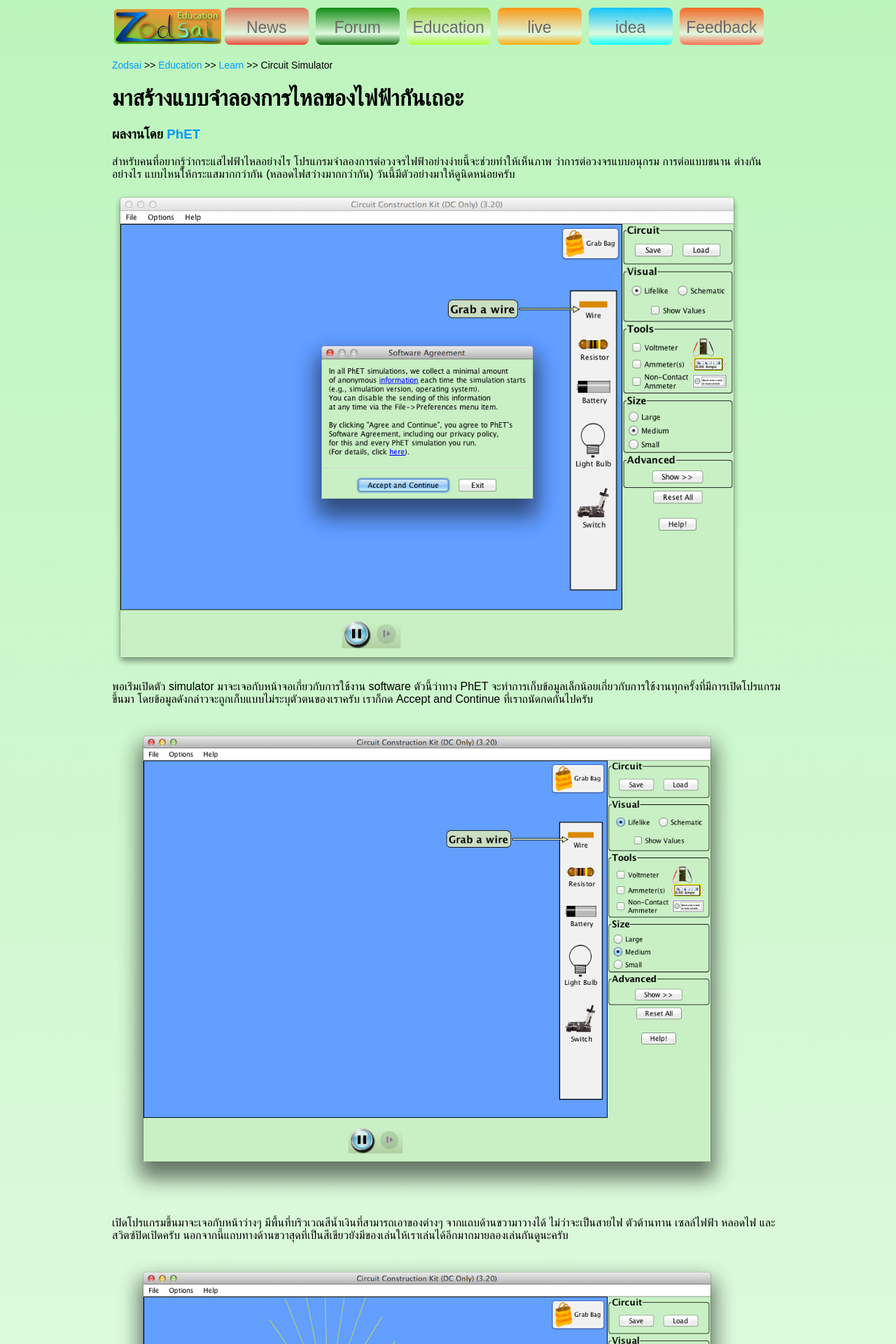
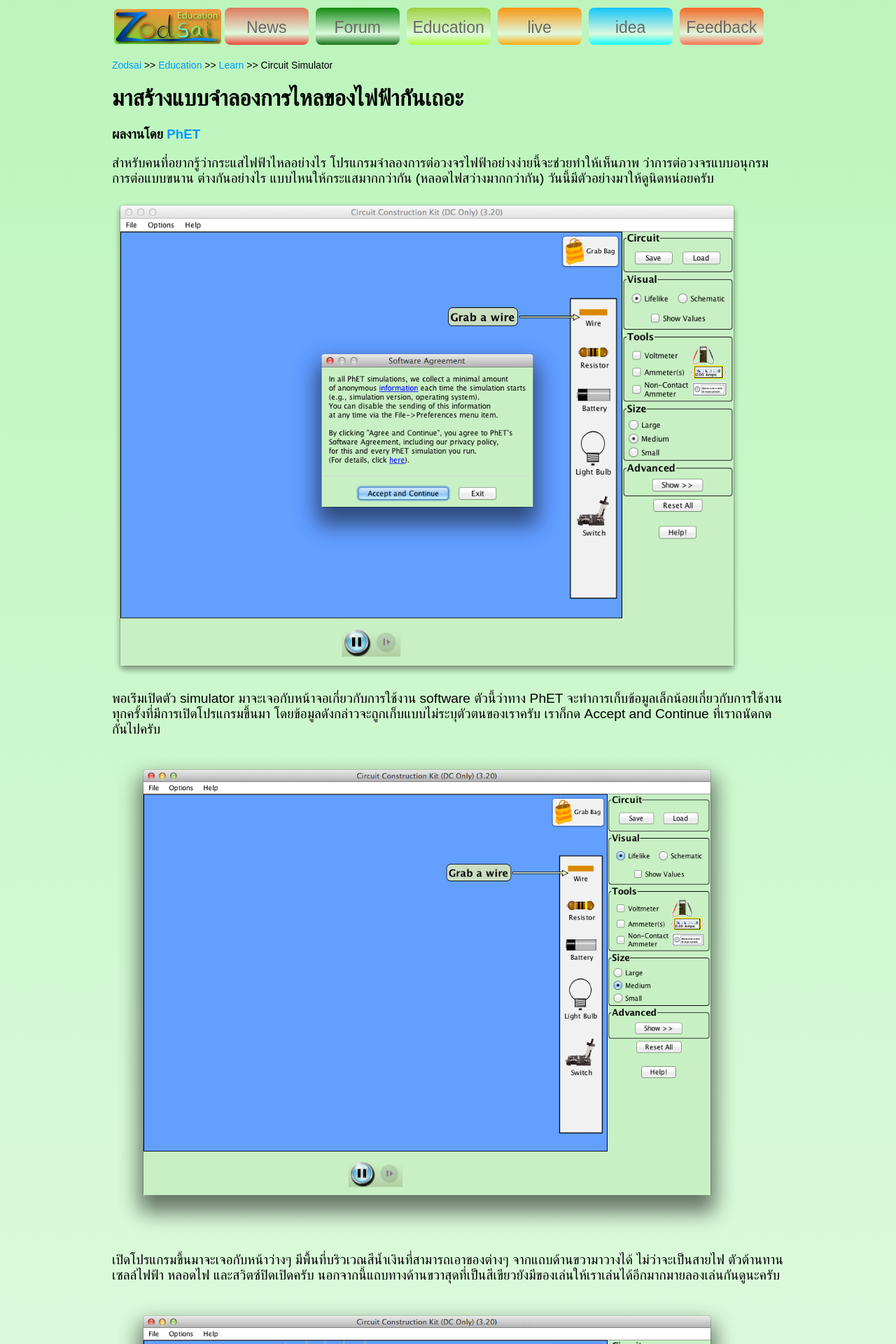
Before and after one commit to zodsai/zodsai.github.io, a Jekyll site: the page edu/learn/detail/circuit-simulator/electricity-simulator.html, which Jekyll copies as it is, in a window 1280 px wide. Shown: the top 1920 px of the page at 70% size. Built offline with Jekyll 4.4.1, drawn with Linux system fonts in a browser that asks for light colours.

Commit message:
Improve font size

```diff
--- a/edu/learn/detail/circuit-simulator/electricity-simulator.html
+++ b/edu/learn/detail/circuit-simulator/electricity-simulator.html
@@ -16,6 +16,11 @@
 	<!-- for css -->
 		<link rel="stylesheet" href="http://zodsai.com/edu/css/main.css" />
 		<link rel="stylesheet" href="http://zodsai.com/detail/css/navigation.css" />
+		<style>
+			p {
+				font-size: larger;
+			}
+		</style>
 	<!-- disable right click -->
 		<script type="text/javascript" src="http://zodsai.com/detail/script/rightclick.js"></script>
 	<!-- Google Analitics -->
```
